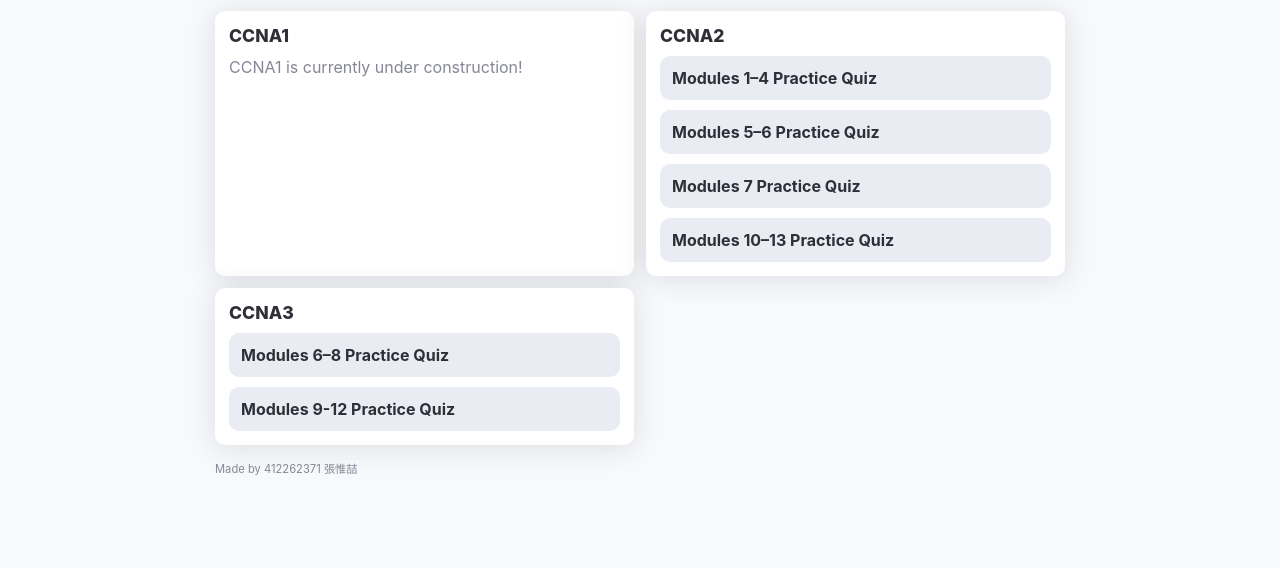
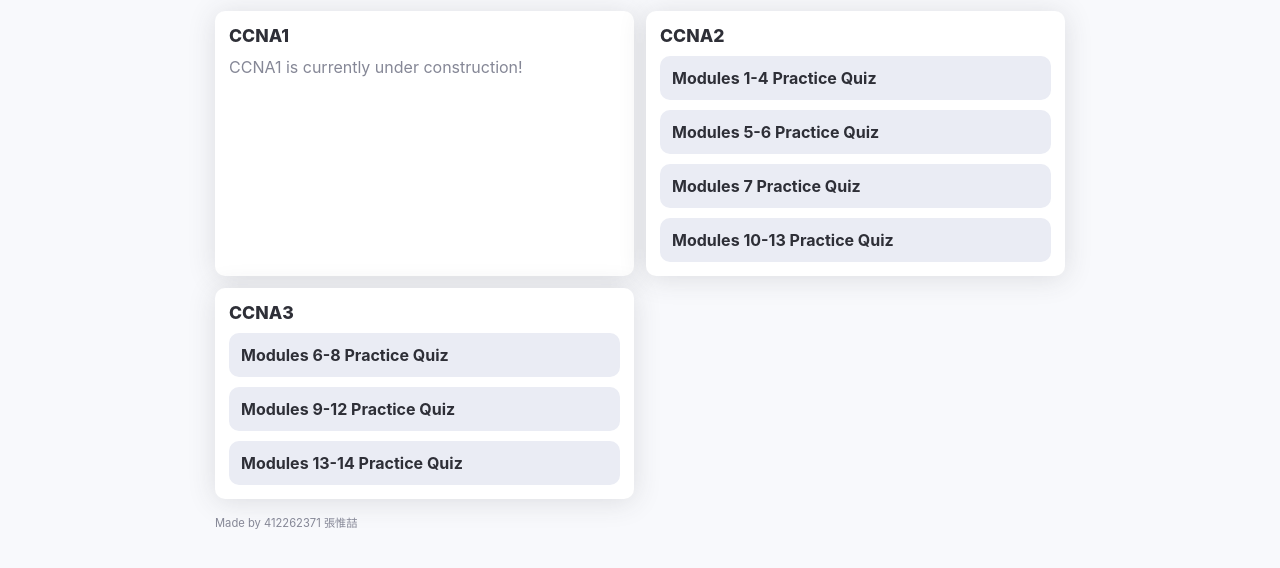
Before and after one commit to weiJayc/CCNA-Network-Courses, a plain HTML site: page index.html in a window 1280 px wide. Shown: the part 122-690 px from the top of the page. Drawn offline with Linux system fonts and the light colour scheme.

Commit message:
Add ccna3 section with module 13-14 link. And unify the hyphen symbol.

```diff
--- a/index.html
+++ b/index.html
@@ -144,18 +144,19 @@
             <section class="card" aria-labelledby="ccna2-title">
                 <h2 id="ccna2-title">CCNA2</h2>
                 <div class="links">
-                    <a class="link-item" href="ccna2-module1-4.html">Modules 1–4 Practice Quiz</a>
-                    <a class="link-item" href="ccna2-module5-6.html">Modules 5–6 Practice Quiz</a>
+                    <a class="link-item" href="ccna2-module1-4.html">Modules 1-4 Practice Quiz</a>
+                    <a class="link-item" href="ccna2-module5-6.html">Modules 5-6 Practice Quiz</a>
                     <a class="link-item" href="ccna2-module7.html">Modules 7 Practice Quiz</a>
-                    <a class="link-item" href="ccna2-module10-13.html">Modules 10–13 Practice Quiz</a>
+                    <a class="link-item" href="ccna2-module10-13.html">Modules 10-13 Practice Quiz</a>
                 </div>
             </section>
 
             <section class="card" aria-labelledby="ccna3-title">
                 <h2 id="ccna3-title">CCNA3</h2>
                 <div class="links">
-                    <a class="link-item" href="ccna3-module6-8.html">Modules 6–8 Practice Quiz</a>
+                    <a class="link-item" href="ccna3-module6-8.html">Modules 6-8 Practice Quiz</a>
                     <a class="link-item" href="ccna3-module9-12.html">Modules 9-12 Practice Quiz</a>
+                    <a class="link-item" href="ccna3-module13-14.html">Modules 13-14 Practice Quiz</a>
                 </div>
             </section>
         </div>
```
